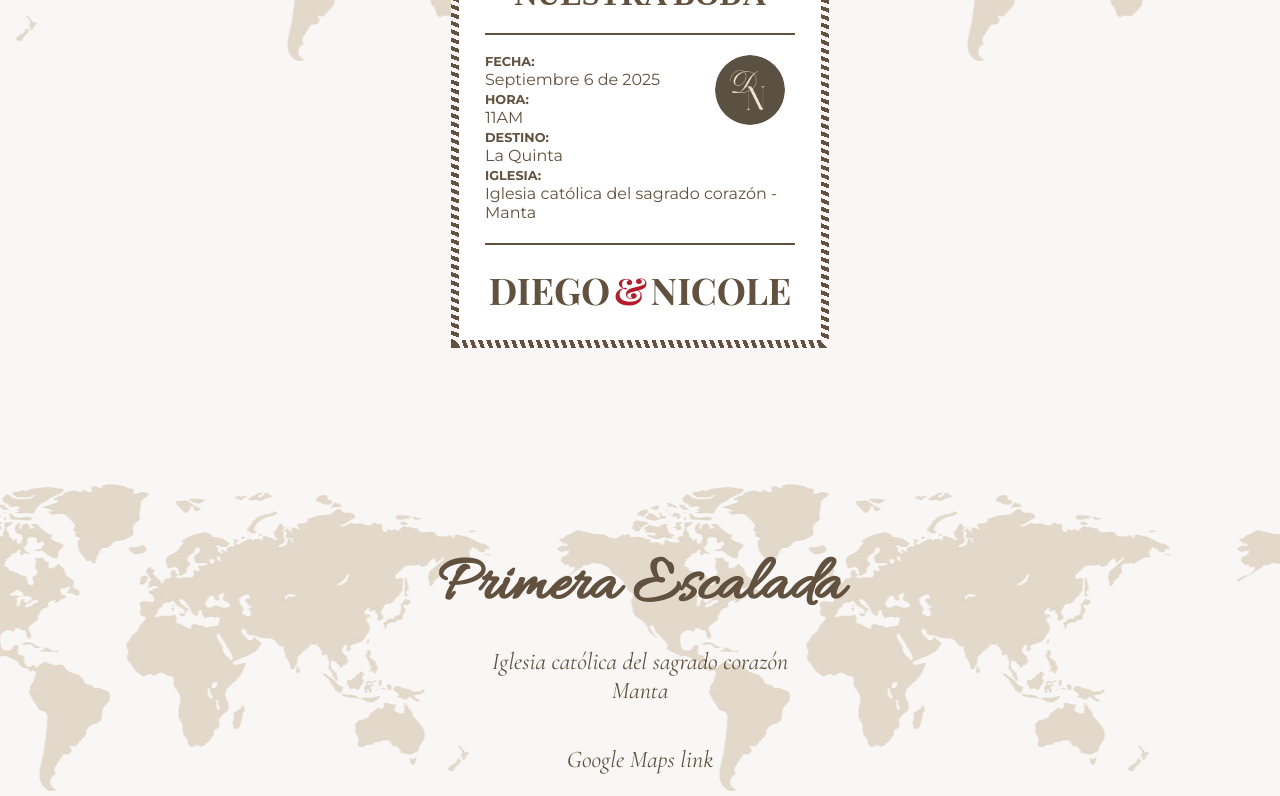
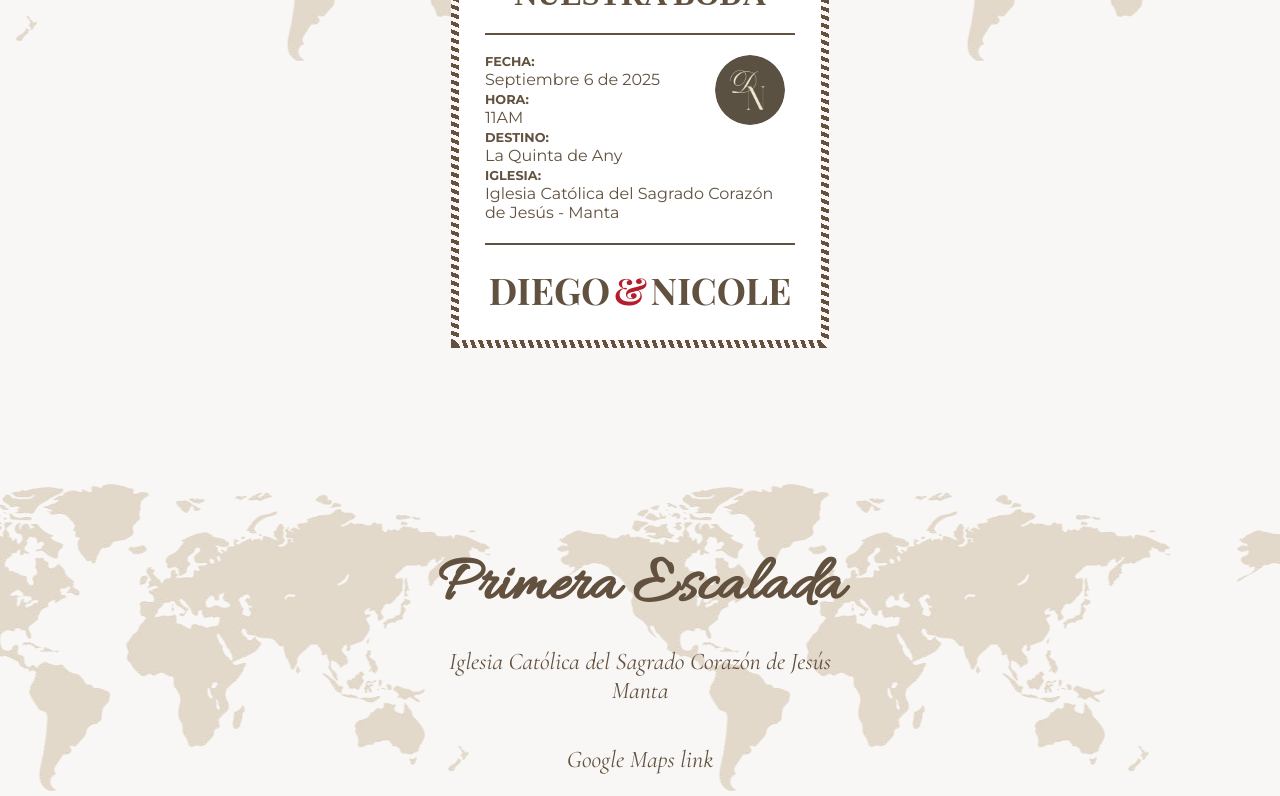
Before and after one commit to CristopherVanegas/BodaNicoleRo, a React (Vite) app in the folder boda_nicole_ro/: page / in a window 1280 px wide. Shown: the part 2340-3136 px from the top of the page. Built offline with nearby package versions, Linux system fonts and the light colour scheme; a web font is replaced by a local one.

Commit message:
Correcciones en ubicaciones

```diff
--- a/boda_nicole_ro/src/components/GiftSection/GiftSection.jsx
+++ b/boda_nicole_ro/src/components/GiftSection/GiftSection.jsx
@@ -9,7 +9,7 @@ const GiftSection = () => {
       <div className={styles.sliderBackground} />
       <div className={styles.content}>
         <img className={styles.giftIcon} src={giftIcon} alt="Icono Regalo" />
-        <h2 className={styles.title}>Regalo en Sobre Sellado</h2>
+        {/* <h2 className={styles.title}>Regalo</h2> */}
         <p className={styles.text}>
           Lo más importante es su presencia, pero si deseas hacernos un regalo,
           aquí dejamos nuestro número de cuenta.
--- a/boda_nicole_ro/src/components/InvitationCard/InvitationCard.jsx
+++ b/boda_nicole_ro/src/components/InvitationCard/InvitationCard.jsx
@@ -34,12 +34,12 @@ const InvitationCard = () => {
               <p>
                 <strong>Destino:</strong>
                 <br />
-                La Quinta
+                La Quinta de Any
               </p>
               <p>
                 <strong>Iglesia:</strong>
                 <br />
-                Iglesia católica del sagrado corazón - Manta
+                Iglesia Católica del Sagrado Corazón de Jesús - Manta
               </p>
             </div>
             <img
--- a/boda_nicole_ro/src/components/Location/Escalada/Escalada.jsx
+++ b/boda_nicole_ro/src/components/Location/Escalada/Escalada.jsx
@@ -1,13 +1,13 @@
-import 'react'
-import styles from './Escalada.module.css';
-import iconoMaps from '../../../assets/images/icons/google-maps-icon.png';
+import "react";
+import styles from "./Escalada.module.css";
+import iconoMaps from "../../../assets/images/icons/google-maps-icon.png";
 
 const Escalada = () => {
   return (
     <div className={styles.content}>
       <div className={styles.locationBox}>
         <h3 className={styles.title}>Primera Escalada</h3>
-                <p>Iglesia católica del sagrado corazón</p>
+        <p>Iglesia Católica del Sagrado Corazón de Jesús</p>
         <p>Manta</p>
         <a
           href="https://www.google.com/maps/place/Iglesia+Cat%C3%B3lica+Sagrado+Coraz%C3%B3n+de+Jes%C3%BAs+%7C+Manta/@-0.9646243,-80.7620473,17z/data=!3m1!4b1!4m6!3m5!1s0x902be149c2dd307d:0xc81c02728b946620!8m2!3d-0.9646297!4d-80.7594724!16s%2Fg%2F11fph32wq4?entry=ttu&g_ep=EgoyMDI1MDIxMi4wIKXMDSoASAFQAw%3D%3D"
@@ -15,9 +15,7 @@ const Escalada = () => {
           rel="noopener noreferrer"
           className={styles.mapButton}
         >
-                    <p>
-                        Google Maps link
-                    </p>
+          <p>Google Maps link</p>
           <img
             src={iconoMaps}
             alt="Icono Google Maps"
@@ -26,7 +24,7 @@ const Escalada = () => {
         </a>
       </div>
     </div>
-    )
-}
+  );
+};
 
-export default Escalada
+export default Escalada;
```
Lines whose indentation alone changed are shown as unchanged.
